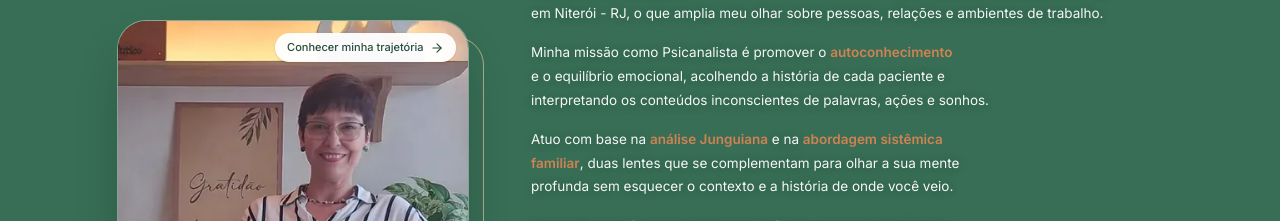
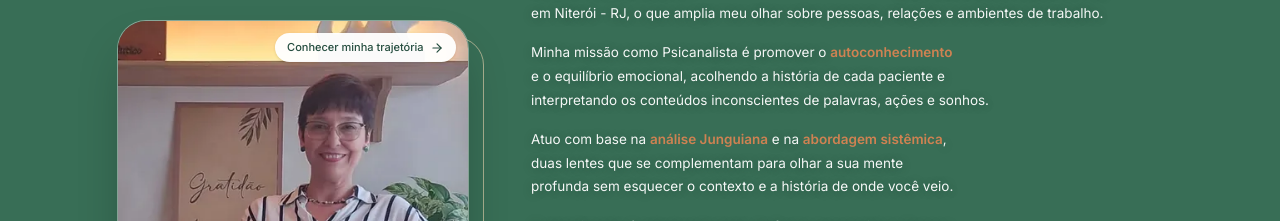
Before and after one commit to cacaiomartins-boop/Site-Angelica-Machado, a React (Vite) app: page / in a window 1280 px wide. Shown: the part 1660-1881 px from the top of the page. Built offline with nearby package versions, Linux system fonts and the light colour scheme.

Commit message:
atualizacao do site

```diff
--- a/src/data/clinic.ts
+++ b/src/data/clinic.ts
@@ -45,7 +45,7 @@ export const about = {
   paragraphs: [
     "Também sou formada em **Gestão de Recursos Humanos** pela Universidade Estácio de Sá, em Niterói - RJ, o que amplia meu olhar sobre pessoas, relações e ambientes de trabalho.",
     "Minha missão como Psicanalista é promover o **autoconhecimento** e o equilíbrio emocional, acolhendo a história de cada paciente e interpretando os conteúdos inconscientes de palavras, ações e sonhos.",
-    "Atuo com base na **análise Junguiana** e na **abordagem sistêmica familiar**, duas lentes que se complementam para olhar a sua mente profunda sem esquecer o contexto e a história de onde você veio.",
+    "Atuo com base na **análise Junguiana** e na **abordagem sistêmica**, duas lentes que se complementam para olhar a sua mente profunda sem esquecer o contexto e a história de onde você veio.",
     "O atendimento é estruturado tanto de forma presencial no Espaço Terapêutico Equilíbrio e Afeto, em Niterói, quanto **online** via Google Meet com flexibilidade para pacientes em todo o Brasil e no exterior.",
   ],
   quote: "Domine todas teorias, domine todas as técnicas, mas ao tocar uma alma humana, seja apenas outra **alma humana**.",
@@ -86,7 +86,7 @@ export const testimonials = [
 
 // TODO: confirmar/ajustar as respostas (só a primeira veio do layout aprovado)
 export const faq = [
-  { q: "Como funciona a minha abordagem clínica?", a: "No meu consultório, o seu processo terapêutico é conduzido através de duas grandes lentes que se complementam perfeitamente: a análise Junguiana e a abordagem sistêmica familiar.\n\nAtravés da visão de Carl Jung, mergulhamos no seu inconsciente, olhando para os seus sonhos, complexos e o seu processo de busca por quem você realmente é (individuação).\n\nParalelamente, com a minha formação pela Academia Internacional de Ciências Sistêmicas, trago o olhar da terapia sistêmica.\n\nUnir essas duas frentes significa olhar para a sua mente profunda sem esquecer o contexto e a história de onde você veio. É um convite para decifrar a si mesmo e se reconciliar com as suas raízes." },
+  { q: "Como funciona a minha abordagem clínica?", a: "No meu consultório, o seu processo terapêutico é conduzido através de duas grandes lentes que se complementam perfeitamente: a análise Junguiana e a abordagem sistêmica.\n\nAtravés da visão de Carl Jung, mergulhamos no seu inconsciente, olhando para os seus sonhos, complexos e o seu processo de busca por quem você realmente é (individuação).\n\nParalelamente, com a minha formação pela Academia Internacional de Ciências Sistêmicas, trago o olhar da terapia sistêmica.\n\nUnir essas duas frentes significa olhar para a sua mente profunda sem esquecer o contexto e a história de onde você veio. É um convite para decifrar a si mesmo e se reconciliar com as suas raízes." },
   { q: "Qual a diferença entre psicanálise e terapia tradicional?", a: "A psicanálise vai além dos sintomas imediatos: ela busca compreender a origem inconsciente dos sentimentos, traumas e padrões repetitivos que você vive, promovendo uma transformação duradoura." },
   { q: "Como funcionam as sessões?", a: "As sessões têm duração de 50 minutos. Na primeira consulta conhecemos sua história e suas principais queixas, e a partir dela combinamos o ritmo do acompanhamento, geralmente semanal." },
   { q: "Você atende online? Funciona tão bem quanto presencial?", a: "Sim. O atendimento online é feito por Google Meet, com a mesma escuta e profundidade do presencial, e atende pacientes em todo o Brasil e no exterior." },
@@ -132,7 +132,7 @@ export const infoCard = {
 export const approach = {
   eyebrow: "Minha abordagem",
   title: "Como funciona a minha abordagem clínica?",
-  intro: "No meu consultório, o seu processo terapêutico é conduzido através de **duas grandes lentes** que se complementam perfeitamente: a análise Junguiana e a abordagem sistêmica familiar.",
+  intro: "No meu consultório, o seu processo terapêutico é conduzido através de **duas grandes lentes** que se complementam perfeitamente: a análise Junguiana e a abordagem sistêmica.",
   lenses: [
     {
       kicker: "A lente da mente profunda",
@@ -142,7 +142,7 @@ export const approach = {
     },
     {
       kicker: "A lente das suas raízes",
-      name: "Abordagem sistêmica familiar",
+      name: "Abordagem sistêmica",
       text: "Paralelamente, com a minha formação pela Academia Internacional de Ciências Sistêmicas, trago o olhar da terapia sistêmica: a compreensão de indivíduos, casais e famílias a partir de seus contextos relacionais.",
       chips: ["Indivíduos", "Casais", "Famílias"],
     },
--- a/src/pages/Formacao.tsx
+++ b/src/pages/Formacao.tsx
@@ -14,7 +14,7 @@ type Viewer = { title: string; org: string; image: string };
 function Venn() {
   return (
     <div data-reveal="zoom" className="mx-auto w-full max-w-[420px]">
-      <svg viewBox="0 0 420 300" role="img" aria-label="Duas lentes, a análise Junguiana e a abordagem sistêmica familiar, que se encontram em você" className="h-auto w-full drop-shadow-xl">
+      <svg viewBox="0 0 420 300" role="img" aria-label="Duas lentes, a análise Junguiana e a abordagem sistêmica, que se encontram em você" className="h-auto w-full drop-shadow-xl">
         <defs>
           <clipPath id="lensA"><circle cx="150" cy="150" r="112" /></clipPath>
         </defs>
```
